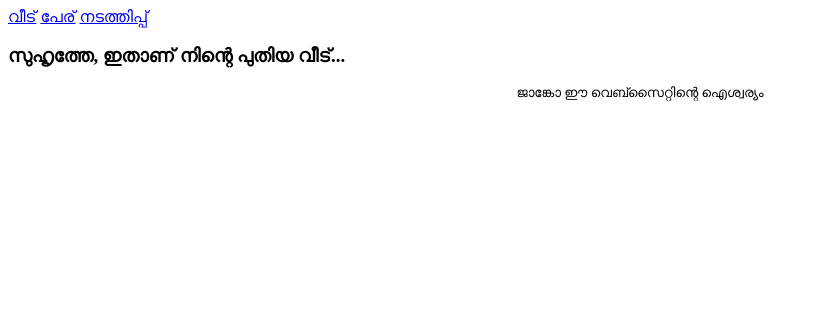
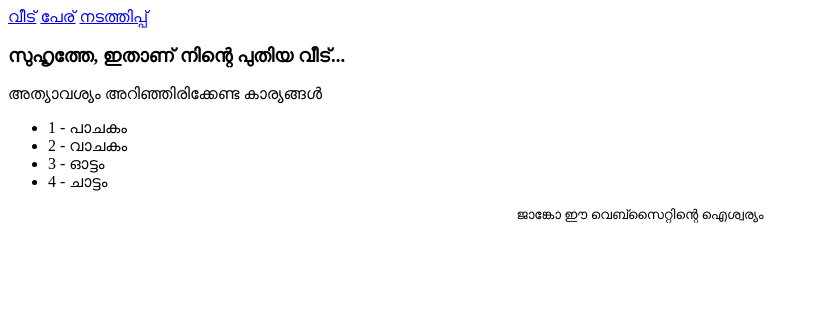
Before and after one commit to karuvally/django_brushup, a Django app: page / in a window 1280 px wide. Shown: the top 326 px of the page, without its empty margins (0-818 px from the left). Run offline with Django 3.2, Linux system fonts and the light colour scheme.

Commit message:
added loop in homepage

```diff
--- a/codecamp/pages/views.py
+++ b/codecamp/pages/views.py
@@ -5,7 +5,10 @@ from django.http import HttpResponse
 # Create your views here.
 def home_view(request, *args, **kwargs):
     # return HttpResponse("<h1>Welcome to Home Page!<h1>")
-    return render(request, "home.html", {})
+    context_dict = {
+        "karyam_list": ["പാചകം", "വാചകം", "ഓട്ടം", "ചാട്ടം"]
+    }
+    return render(request, "home.html", context_dict)
 
 def contact_view(request, *args, **kwargs):
     # return HttpResponse("<h1>All contacts can be found here</h1>")
--- a/codecamp/templates/home.html
+++ b/codecamp/templates/home.html
@@ -1,4 +1,11 @@
 {% extends "base.html" %}
 {% block content %}
     <h3>സുഹൃത്തേ, ഇതാണ് നിന്റെ പുതിയ വീട്...</h3>
+
+    അത്യാവശ്യം അറിഞ്ഞിരിക്കേണ്ട കാര്യങ്ങൾ
+    <ul>
+        {% for karyam in karyam_list %}
+            <li>{{ forloop.counter }} - {{ karyam }}</li>
+        {% endfor %}
+    </ul>
 {% endblock %}
```
